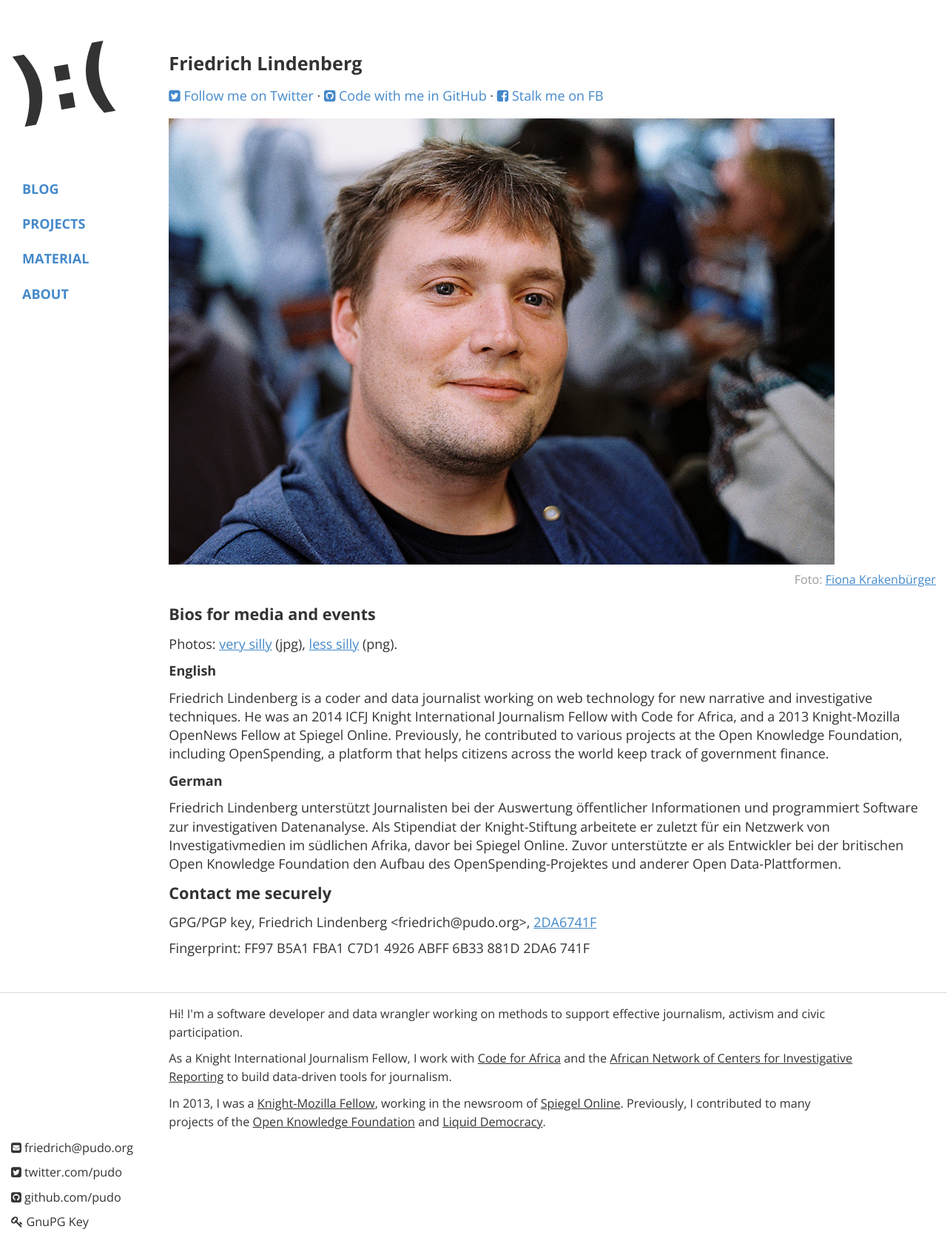
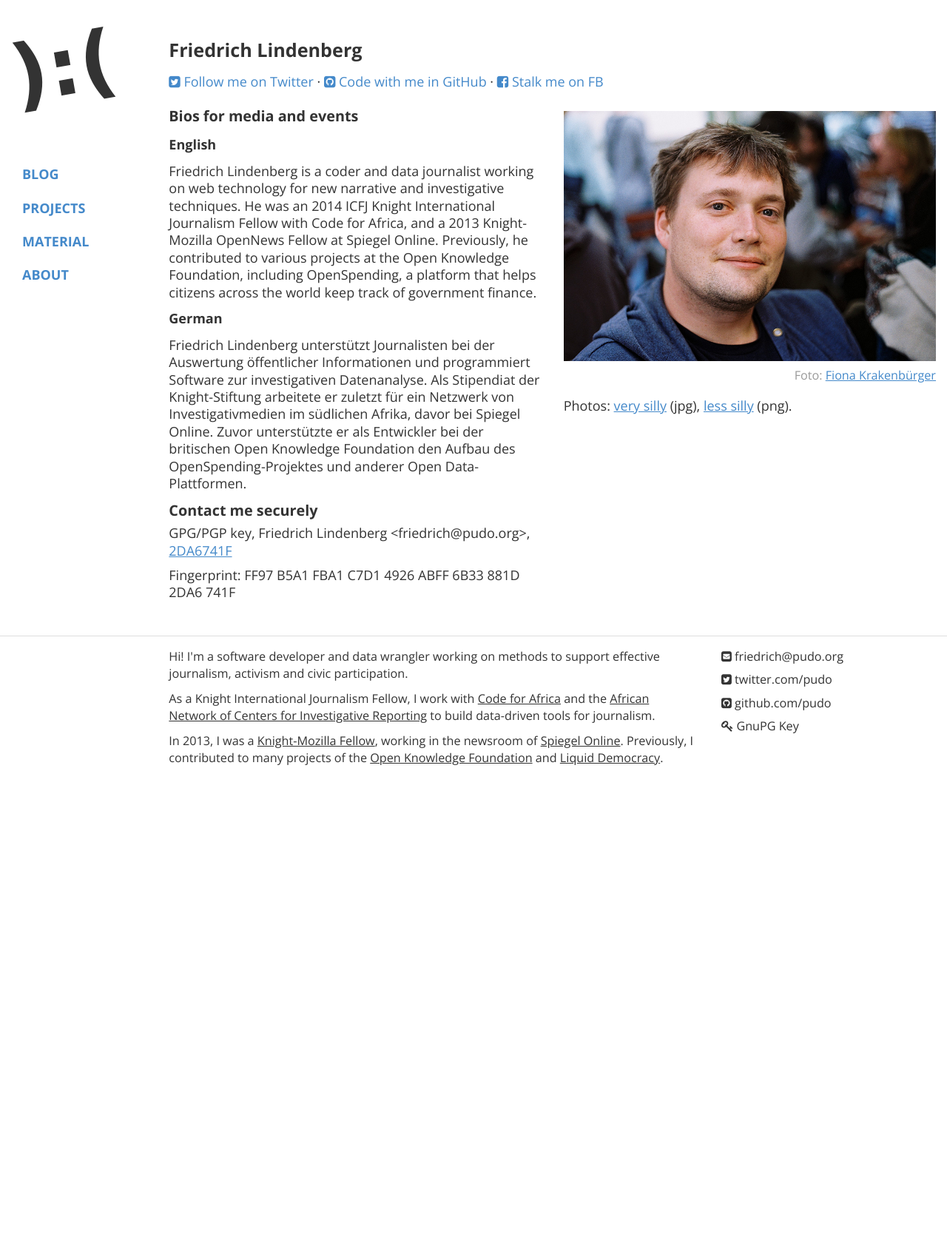
Before and after one commit to pudo/pudo.org, a Jekyll site: the page built from about/index.html, in a window 1280 px wide. Shown: the whole page at 74% size. Built offline with Jekyll 4.4.1, drawn with Linux system fonts in a browser that asks for light colours; nearby versions of some CDN libraries; Markdown is read by kramdown in place of the engine named in the settings; after the commit the page ends 1063 px from its top, so only the background shows below that.

Commit message:
Begin applying the new layout a bit more.

```diff
--- a/_layouts/default.html
+++ b/_layouts/default.html
@@ -24,8 +24,8 @@
     <div id="page">
       <div id="airlock" class="container-fluid">
         <div class="row">
-          <div class="col-sm-10 col-sm-push-2">{{ content }}</div>
-          <div class="col-sm-2 col-sm-pull-10">{% include menu.html %}</div>
+          <div class="col-md-10 col-md-push-2">{{ content }}</div>
+          <div class="col-md-2 col-md-pull-10">{% include menu.html %}</div>
         </div>
       </div>
     </div>
@@ -33,7 +33,7 @@
     <footer class="hidden-print">
       <div class="container-fluid">
         <div class="row">
-          <div class="col-md-9 col-md-offset-2">
+          <div class="col-md-7 col-md-offset-2">
             {% include bio.html %}
           </div>
           <div class="col-md-3">
@@ -56,18 +56,6 @@
                   github.com/pudo
                 </a>
               </li>
-              <!--li>
-                <a href="https://facebook.com/flindenberg">
-                  <i class="fa fa-facebook-square"></i>
-                  facebook.com/flindenberg
-                </a>
-              </li>
-              <li>
-                <a href="skype:friedrich.cleversoft">
-                  <i class="fa fa-skype"></i>
-                  friedrich.cleversoft
-                </a>
-              </li-->
               <li>
                 <a href="/about/key.gpg">
                   <i class="fa fa-key"></i>
--- a/about/index.html
+++ b/about/index.html
@@ -15,6 +15,8 @@ description: >
   <a href="https://facebook.com/flindenberg"><i class="fa fa-facebook-square"></i> Stalk me on FB</a>
 </p>
 
+<div class="row">
+  <div class="col-lg-6 col-lg-push-6">
     <div class="standalone captioned">
         <img src="images/selfie.png" class="img-responsive" alt="Friedrich Lindenberg">
         <div class="caption">
@@ -25,10 +27,10 @@ description: >
         </div>
     </div>
 
-
+    Photos: <a href="/assets/images/fl_sunglasses.jpg">very silly</a> (jpg), <a href="images/selfie.png">less silly</a> (png).
+  </div>
+  <div class="col-lg-6 col-lg-pull-6">
     <h3>Bios for media and events</h3>
-
-Photos: <a href="/assets/images/fl_sunglasses.jpg">very silly</a> (jpg), <a href="images/selfie.png">less silly</a> (png).
 
     <h4>English</h4>
 
@@ -47,3 +49,5 @@ Photos: <a href="/assets/images/fl_sunglasses.jpg">very silly</a> (jpg), <a href
     <p>
       Fingerprint: FF97 B5A1 FBA1 C7D1 4926  ABFF 6B33 881D 2DA6 741F
     </p>
+  </div>
+</div>
--- a/assets/style/style.scss
+++ b/assets/style/style.scss
@@ -8,7 +8,7 @@ $light-font-color: #999;
 
 @mixin textfont() {
   font-family: 'Open Sans', sans-serif;
-  line-height: 1.4em;
+  line-height: 1.3em;
   font-weight: 300;
 }
 
@@ -88,7 +88,7 @@ code {
 
 #page {
   background-color: white;
-  padding: 2em 0 2em 0;
+  padding: 1em 0 2em 0;
 }
 
 
@@ -180,8 +180,8 @@ footer {
   }
 
   h3 {
-    margin: 0.5em 0 0.5em 0;
-    font-size: 1.2em;
+    margin: 0.5em 0 0.2em 0;
+    font-size: 1.1em;
   }
 
   ul {
```
Also changed, not shown: about/key.html (deleted, +0 -12 lines). Lines whose indentation alone changed are shown as unchanged.
